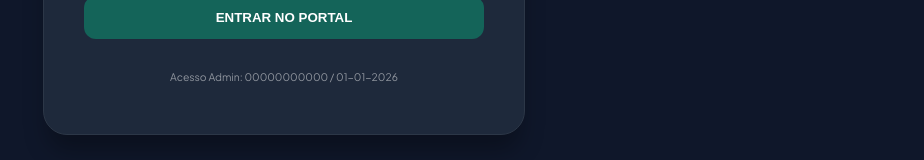
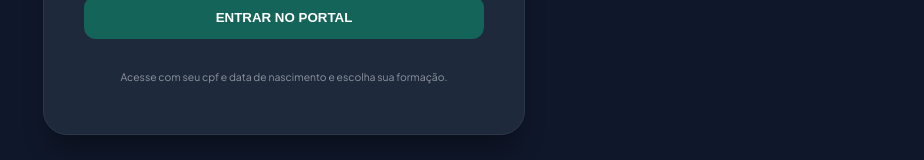
Before and after one commit to nazare4lmeida/frequencia-gt3, a React app in the folder frontend/: page / in a window 1280 px wide. Shown: the part 504-664 px from the top of the page, without its empty margins (356-1280 px from the left). Built offline with nearby package versions, Linux system fonts and the light colour scheme; the HTML template or start-up script is replaced by a standard one.

Commit message:
acesso de admin

```diff
--- a/frontend/src/App.jsx
+++ b/frontend/src/App.jsx
@@ -157,7 +157,7 @@ export default function App() {
               </select>
             </div>
             <button className="btn-primary" onClick={handleLogin}>Entrar no Portal</button>
-            <p style={{fontSize: '0.65rem', marginTop: '15px', opacity: 0.5, color: 'white'}}>Acesso Admin: 00000000000 / 01-01-2026</p>
+            <p style={{fontSize: '0.65rem', marginTop: '15px', opacity: 0.5, color: 'white'}}>Acesse com seu cpf e data de nascimento e escolha sua formação.</p>
           </div>
         </div>
       </div>
```
